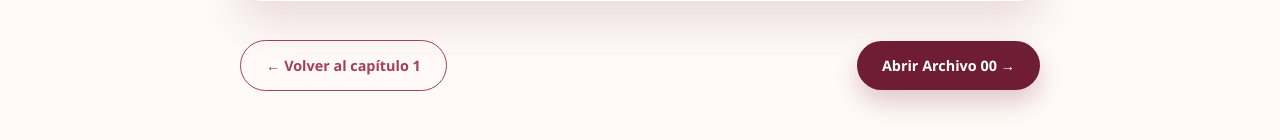
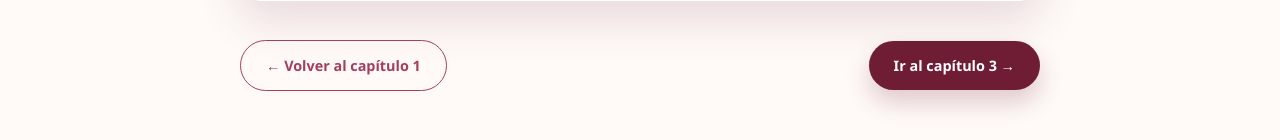
Before and after one commit to Jeffale20/por-primera-vez-y-para-siempre, a plain HTML site: page capitulos/capitulo-02.html in a window 1280 px wide. Shown: the part 4691-4831 px from the top of the page. Drawn offline with Linux system fonts and the light colour scheme.

Commit message:
Refactor chapter 2 HTML structure and navigation
Updated navigation links and cleaned up HTML structure.

```diff
--- a/capitulos/capitulo-02.html
+++ b/capitulos/capitulo-02.html
@@ -282,15 +282,12 @@
 
       <!-- NAVEGACIÓN: CAPÍTULO 1 ← CAPÍTULO 2 → ARCHIVO 00 -->
       <nav class="navegacion-lectura" aria-label="Navegación del libro">
-
         <a href="capitulo-01.html" class="boton boton-secundario">
           ← Volver al capítulo 1
         </a>
-
-        <a href="nota-mapa-del-tiempo.html" class="boton boton-principal">
-          Abrir Archivo 00 →
+        <a href="capitulo-03.html" class="boton boton-principal">
+          Ir al capítulo 3 →
         </a>
-
       </nav>
 
     </section>
```
